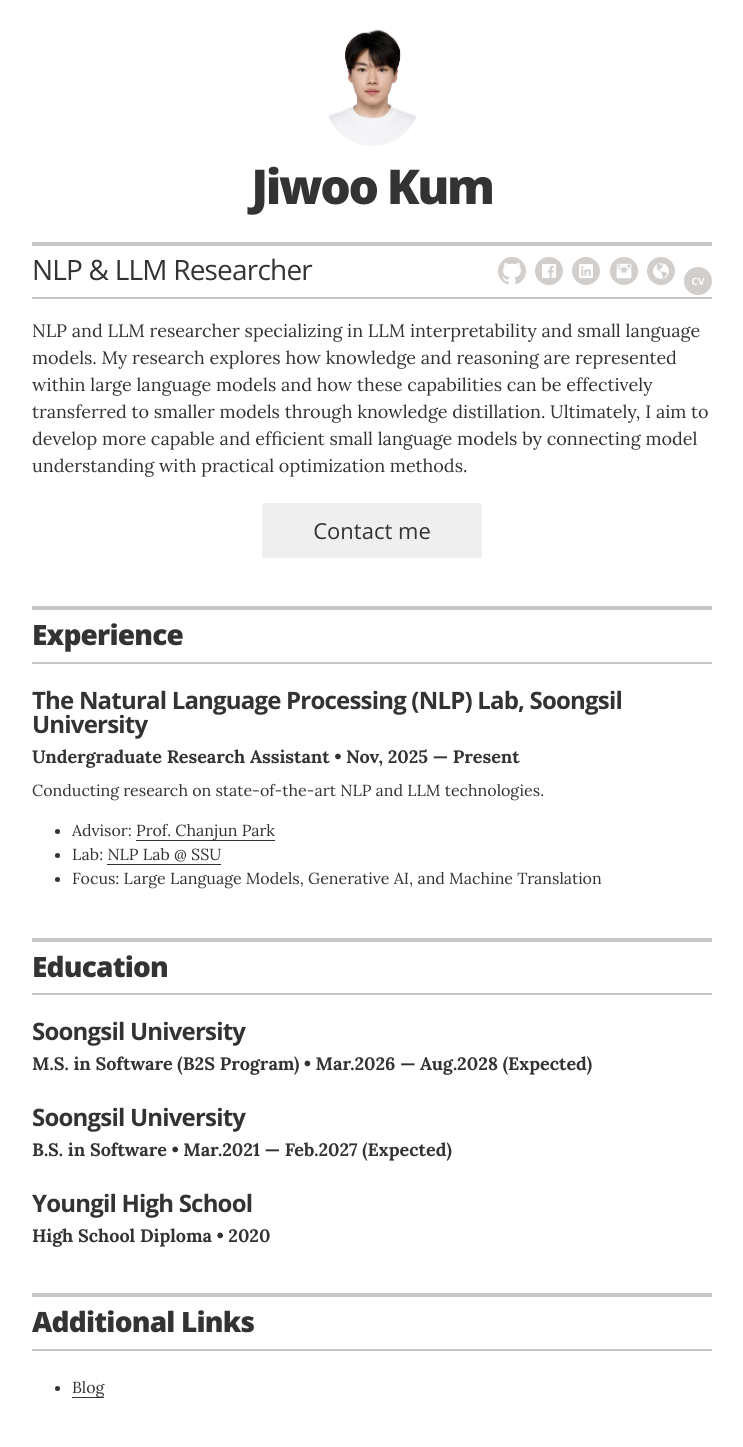
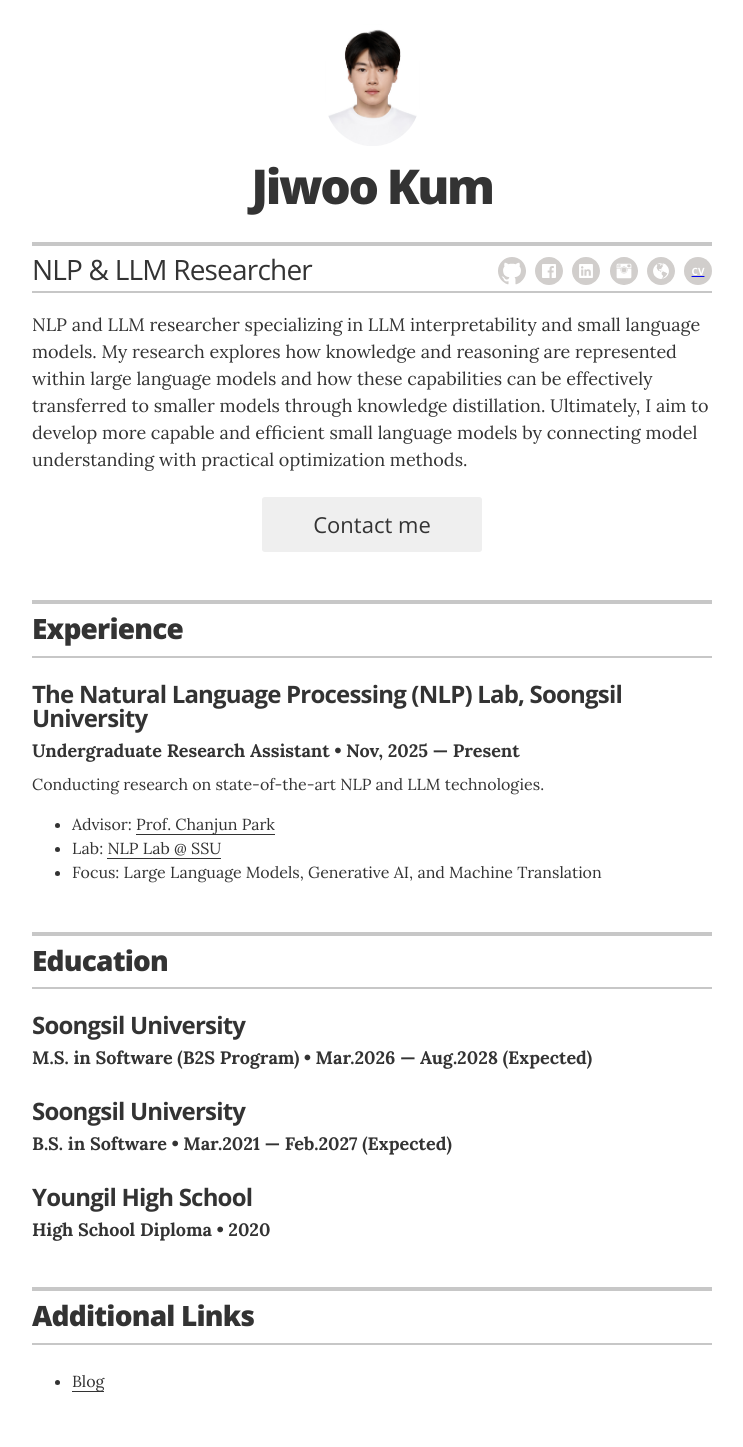
Before and after one commit to goldi1204/goldi1204.github.io, a Jekyll site: the page built from index.html, in a window 1280 px wide. Shown: the whole page, without its empty margins (268-1011 px from the left). Built offline with Jekyll 4.4.1, drawn with Linux system fonts in a browser that asks for light colours.

Commit message:
Align CV badge with social icons

```diff
--- a/_sass/_resume.scss
+++ b/_sass/_resume.scss
@@ -93,9 +93,14 @@
   .icon-link-item {
     display: inline-block;
     margin-left: 5px;
+    vertical-align: middle;
   }
 
-  .icon-link { display: inline-block;
+  .icon-link {
+    display: inline-flex;
+    align-items: center;
+    height: 28px;
+    vertical-align: middle;
 
     &:hover .icon path {
       fill: #333;
@@ -117,6 +122,7 @@
     font-size: 10px;
     justify-content: center;
     line-height: 1;
+    vertical-align: middle;
     width: 28px;
   }
 
```
